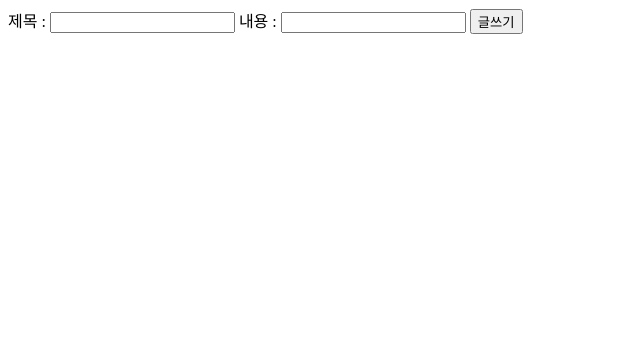
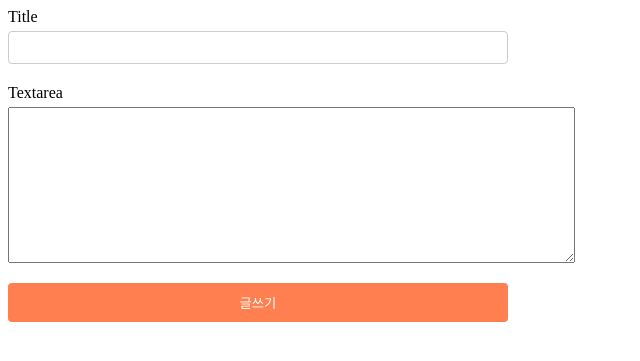
Before and after one commit to mgJin/making_board_using_php, a PHP site: page /loginForm/Board/BoardPostForm.php in a window 1280 px wide. Shown: the top 361 px of the page, without its empty margins (0-640 px from the left). Run offline with PHP 8.4, Linux system fonts and the light colour scheme; some libraries are stand-ins or nearby versions.

Commit message:
디자인  수정.

```diff
--- a/php/making_board/Board/BoardPostForm.php
+++ b/php/making_board/Board/BoardPostForm.php
@@ -1,13 +1,26 @@
 
 <!--user_id 를 유니크로 만들고 글을 작성 시 writer 에 user_id를 넣는 식으로 -->
 <!--로그인을 안하고 들어왔다면 로그인으로 가게하기 -->
+<link rel='stylesheet' href='/front/css/formdesign.css'>
+<style>
+    .post-form{
+        width:500px;
+    }
 
-<form id="posting-form" onsubmit="return false">
-    제목 : <input type = "text" name = "title" required>
-
-    내용 : <input type = "text" name = "text">
-    <input id="posting-btn" type="button" value="글쓰기">
-</form>
+</style>
+<div class="form-container post-form">
+    <form id="posting-form" onsubmit="return false">
+        <div class="form-group">
+            <label for="title">Title</label>
+            <input type = "text" name = "title" required>
+        </div>
+        <div class="form-group">
+            <label for="text">Textarea</label>
+            <textarea name = "text" rows="10" cols="68" required></textarea>
+        </div>
+        <input class="submit-btn" id="posting-btn" type="button" value="글쓰기">
+    </form>
+</div>
 <!--form action을 jquery로 작동을 하게 한다.
     제목이 비었을 시 버튼을 눌러도 작동을 하지 않게 하고 동시에 경고문을 띄우도록
 -->
--- a/php/making_board/Login/LoginForm.php
+++ b/php/making_board/Login/LoginForm.php
@@ -19,9 +19,7 @@ if ((isset($_SESSION["is_loggedin"]) && $_SESSION["is_loggedin"])){
         padding: 20px;
         width: 300px;
     }
-    .login-container h2 {
-        text-align: center;
-    }
+
     .form-group {
         margin-bottom: 20px;
     }
@@ -49,6 +47,7 @@ if ((isset($_SESSION["is_loggedin"]) && $_SESSION["is_loggedin"])){
         background-color: #FFAB91;
     }
 </style>
+<div class="login-container">
     <form action = "<?= BASE_URL?>/loginForm" method = "POST">
             <div class="form-group">
                 <label for="userid">Userid:</label>
@@ -60,3 +59,4 @@ if ((isset($_SESSION["is_loggedin"]) && $_SESSION["is_loggedin"])){
             </div>
             <button type="submit" class="btn-login">Login</button>
     </form>
+</div>
--- /dev/null
+++ b/php/making_board/front/css/formdesign.css
@@ -0,0 +1,26 @@
+.form-group {
+    margin-bottom: 20px;
+}
+.form-group label {
+    display: block;
+    margin-bottom: 5px;
+}
+.form-group input {
+    width: 100%;
+    padding: 8px;
+    border: 1px solid #ccc;
+    border-radius: 4px;
+}
+.submit-btn{
+    width: 100%;
+    padding: 10px;
+    background-color: coral;
+    color: #fff;
+    border: none;
+    border-radius: 4px;
+    cursor: pointer;
+    transition: background-color 0.3s ease;
+}
+.submit-btn:hover {
+    background-color: #FFAB91;
+}
```
Also changed, not shown: php/making_board/Board/BoardDetail.php (+59 -35 lines), php/making_board/Board/BoardUpdateForm.php (+19 -7 lines), php/making_board/User/Me.php (+12 -2 lines), php/making_board/User/UserSignUpForm.php (+47 -21 lines). Lines whose indentation alone changed are shown as unchanged.
